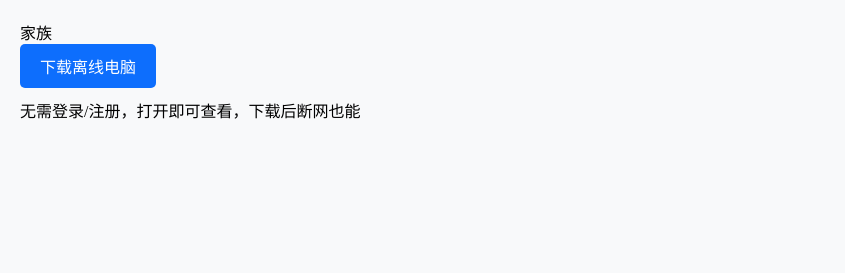
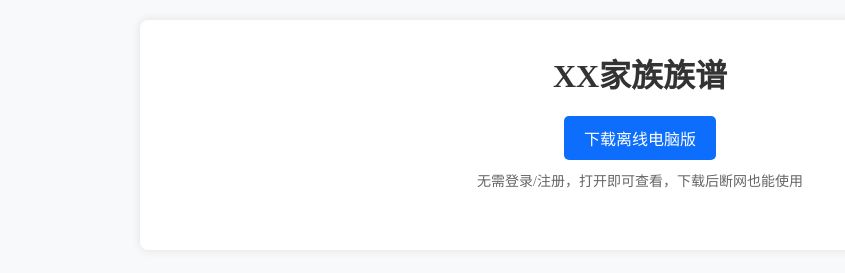
Before and after one commit to advancejiji/zuapu, a plain HTML site: page index.html in a window 1280 px wide. Shown: the whole page, without its empty margins (0-845 px from the left). Drawn offline with Linux system fonts and the light colour scheme.

Commit message:
Update index.html

```diff
--- a/index.html
+++ b/index.html
@@ -1,9 +1,21 @@
-<meta charset="UTF-8">
-    <meta name="viewport" content="width=device-width, initial-scale=1.0">家族
-   <link rel="stylesheet" href="style.css">
-<body><div class="<h1>XX家族族谱</h1>
-        <div class="btn-box"><button id="downloadOffline">下载离线电脑</button>
-           <p>无需登录/注册，打开即可查看，下载后断网也能</p>
+<!DOCTYPE html>
+<html lang="zh-CN">
+<head>
+    <meta charset="UTF-8">
+    <meta name="viewport" content="width=device-width, initial-scale=1.0">
+    <title>XX家族族谱</title>
+    <link rel="stylesheet" href="style.css">
+</head>
+<body>
+    <div class="container">
+        <h1>XX家族族谱</h1>
+        <div class="btn-box">
+            <button id="downloadOffline">下载离线电脑版</button>
+            <p>无需登录/注册，打开即可查看，下载后断网也能使用</p>
         </div>
-        <div id="treeContainer"></div<script src</script><script src="</script>
+        <div id="treeContainer"></div>
+    </div>
+    <script src="data.js"></script>
+    <script src="script.js"></script>
+</body>
 </html>
```
